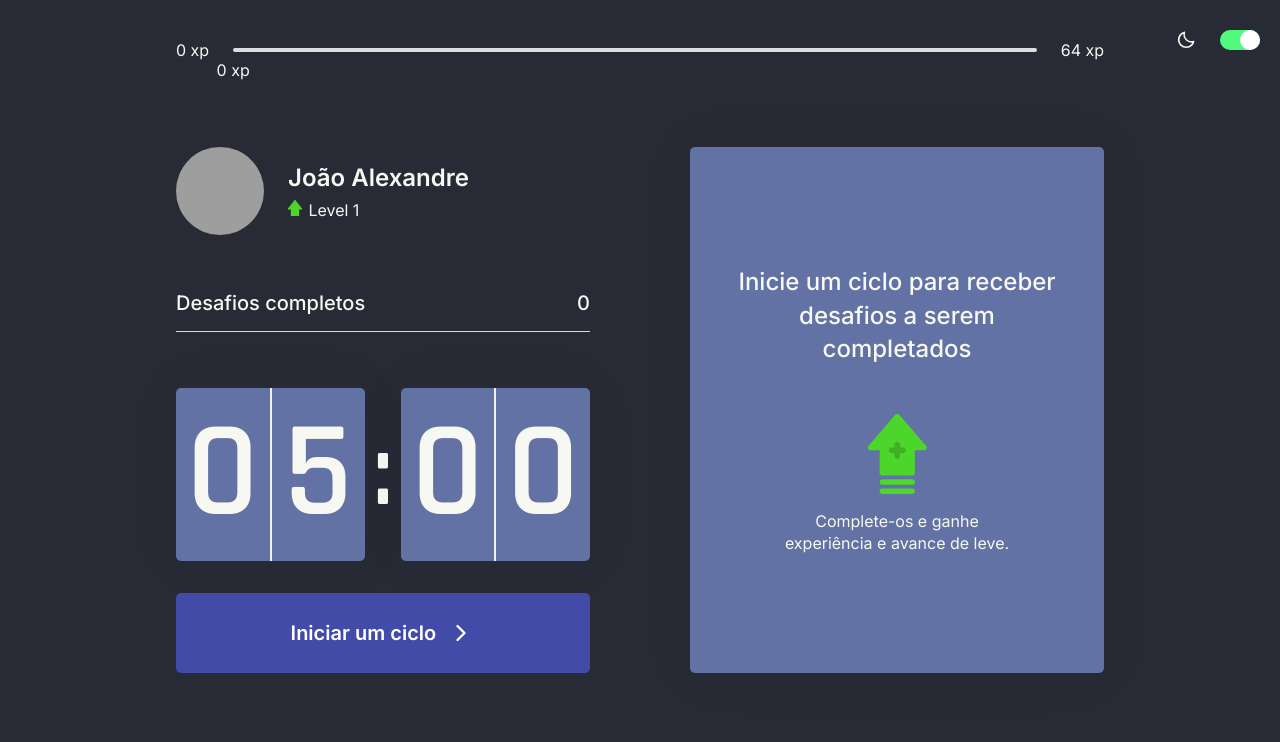
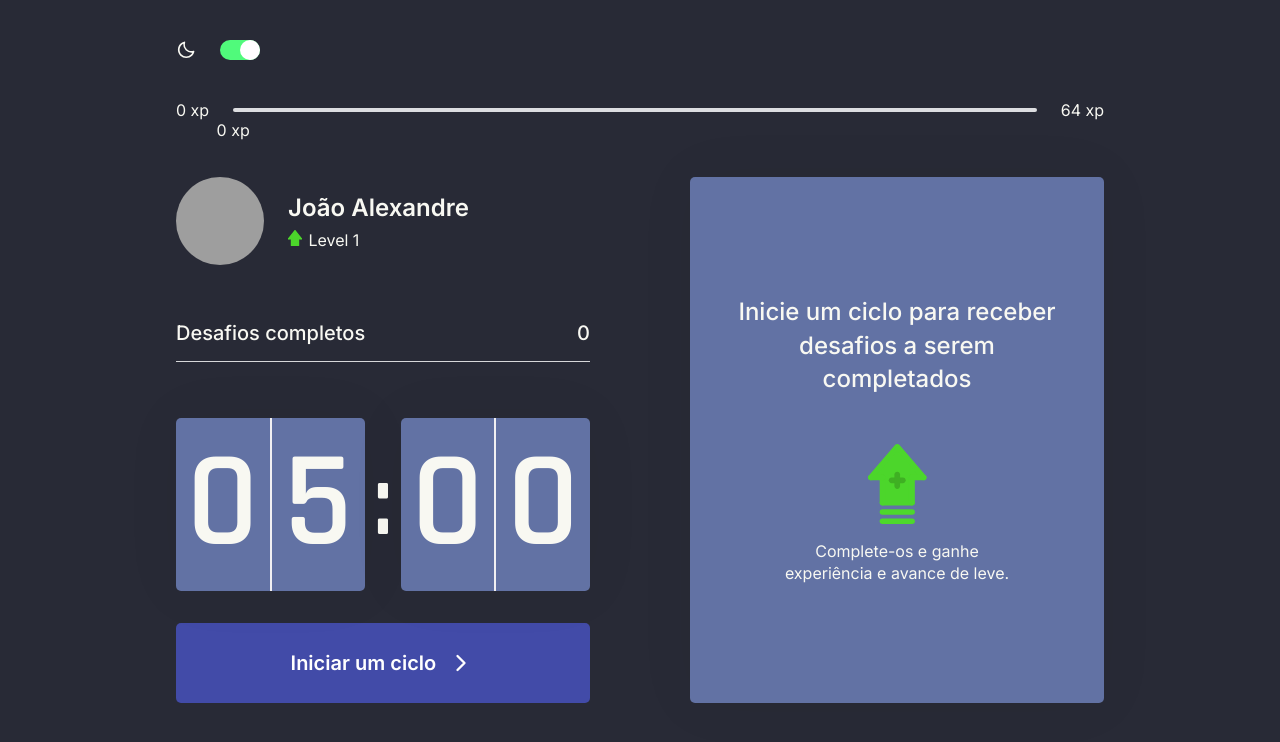
Before and after one commit to AlexBitar80/moveit, a Next.js app: page / in a window 1280 px wide. Shown: the top 742 px of the page. Built offline with nearby package versions, Linux system fonts and the light colour scheme; grey boxes are pictures that could not be loaded.

Commit message:
style: component styles

```diff
--- a/src/styles/components/ChallengeBox.ts
+++ b/src/styles/components/ChallengeBox.ts
@@ -83,11 +83,9 @@ export const ChallengeActive = styled.div`
       gap: 1rem;
 
       button {
-        height: 3rem;
-
         display: flex;
         align-items: center;
-        justify-content: center;
+        justify-content: space-between;
 
         border: 0;
         border-radius: 5px;
@@ -104,13 +102,16 @@ export const ChallengeActive = styled.div`
         filter: brightness(0.9);
       }
     }
+
+    @media (max-width: 644px) {
+      margin: 30px 0 30px 0;
+    }
   }
 `;
 
 export const ChallengeFailButton = styled.button`
-  height: 3rem;
-  width: 8rem;
-
+  height: 42px;
+  width: 90px;
   border: 0;
   border-radius: 5px;
   margin: 0px 8px 0px 0px;
@@ -129,9 +130,8 @@ export const ChallengeFailButton = styled.button`
 `;
 
 export const ChallengeSucceededButton = styled.button`
-  height: 3rem;
-  width: 8rem;
-
+  height: 42px;
+  width: 90px;
   border: 0;
   border-radius: 5px;
   margin: 0px 0px 0px 8px;
--- a/src/styles/components/ExperienceBar.ts
+++ b/src/styles/components/ExperienceBar.ts
@@ -3,6 +3,8 @@ import styled from 'styled-components';
 export const Header = styled.header`
   display: flex;
   align-items: center;
+  width: 100%;
+  margin: 40px 0 0 0;
 
   span {
     font-size: 1rem;
@@ -28,4 +30,8 @@ export const Header = styled.header`
     border-radius: 4px;
     background: ${({ theme }) => theme.colors.primaryGreen};
   }
+
+  @media (max-width: 644px) {
+    margin: 40px 0 40px 0;
+  }
 `;
--- a/src/styles/components/Header.ts
+++ b/src/styles/components/Header.ts
@@ -2,7 +2,6 @@ import styled from 'styled-components';
 import Switch from 'react-switch';
 
 export const Container = styled.div`
-  position: fixed;
   display: flex;
   right: 0;
   bottom: 100%;
--- a/src/styles/components/LevelUpModal.ts
+++ b/src/styles/components/LevelUpModal.ts
@@ -49,5 +49,9 @@ export const Container = styled.div`
     background: transparent;
     border: 0;
     font-size: 0px;
+
+    svg {
+      color: ${({ theme }) => theme.colors.title};
+    }
   }
 `;
```
